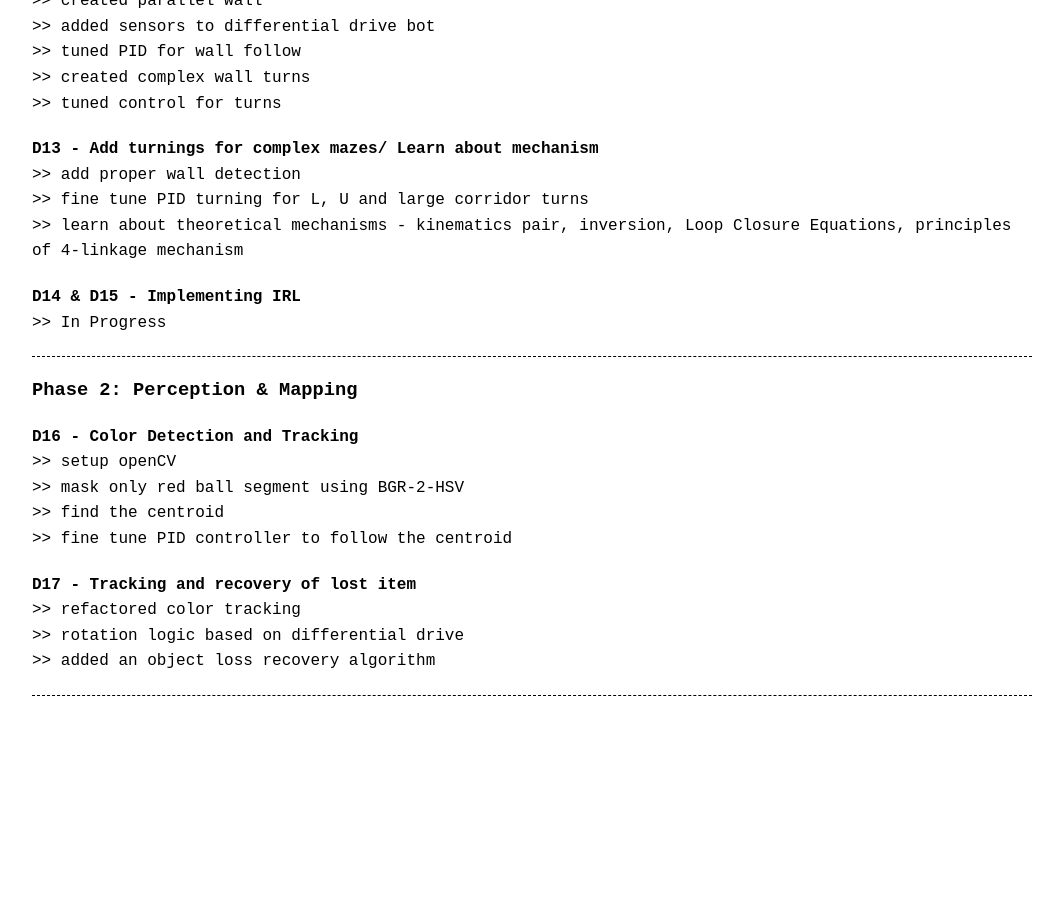
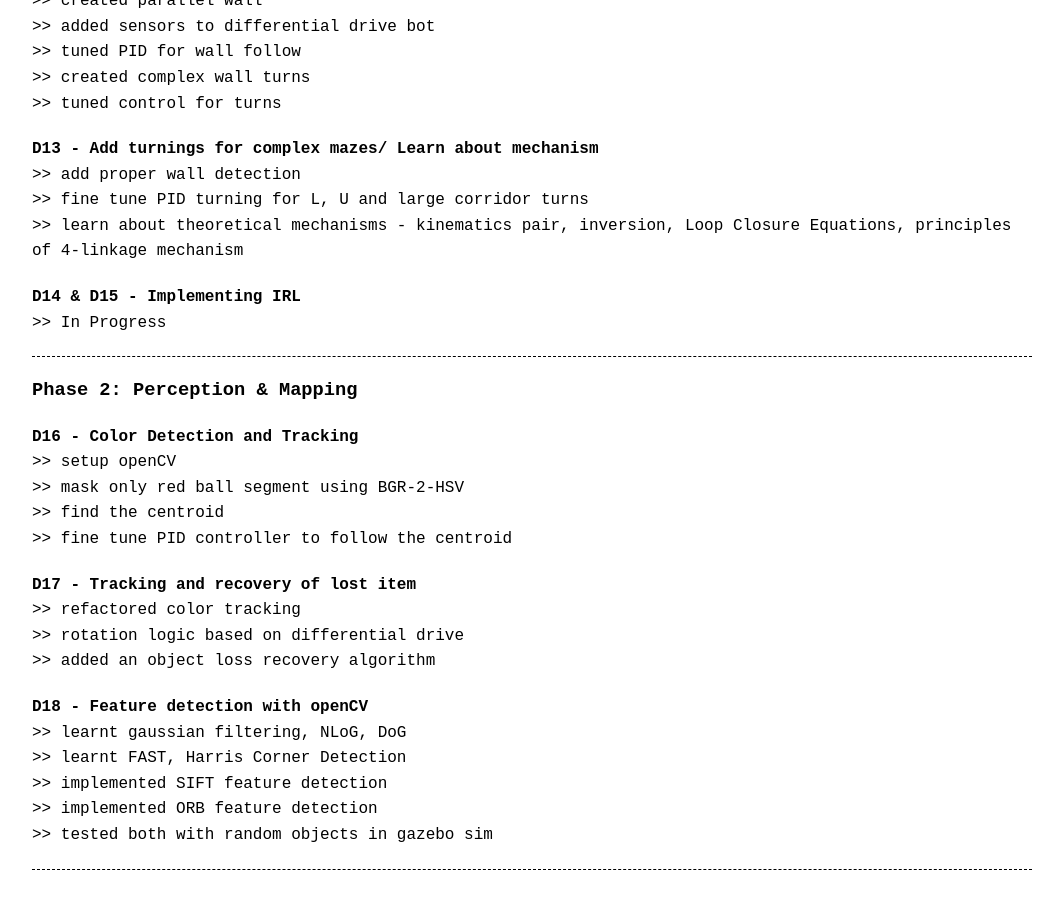
Before and after one commit to TumAro/tumaro.github.io, a Jekyll site: the page built from pages/100dor.md, in a window 1280 px wide and 900 px high, scrolled down 2749 px. Shown: the whole window, without its empty margins (108-1149 px from the left). Built offline with Jekyll 4.4.1, drawn with Linux system fonts in a browser that asks for light colours; before the commit the page ends 3475 px from its top, so only the background shows below that.

Commit message:
added day 18

```diff
--- a/pages/100dor.md
+++ b/pages/100dor.md
@@ -133,3 +133,10 @@ After I have update at least the Phase 1 fully, then I will release the github r
 `>>` refactored color tracking
 `>>` rotation logic based on differential drive
 `>>` added an object loss recovery algorithm
+
+**D18 - Feature detection with openCV**
+`>>` learnt gaussian filtering, NLoG, DoG
+`>>` learnt FAST, Harris Corner Detection
+`>>` implemented SIFT feature detection
+`>>` implemented ORB feature detection
+`>>` tested both with random objects in gazebo sim
```
